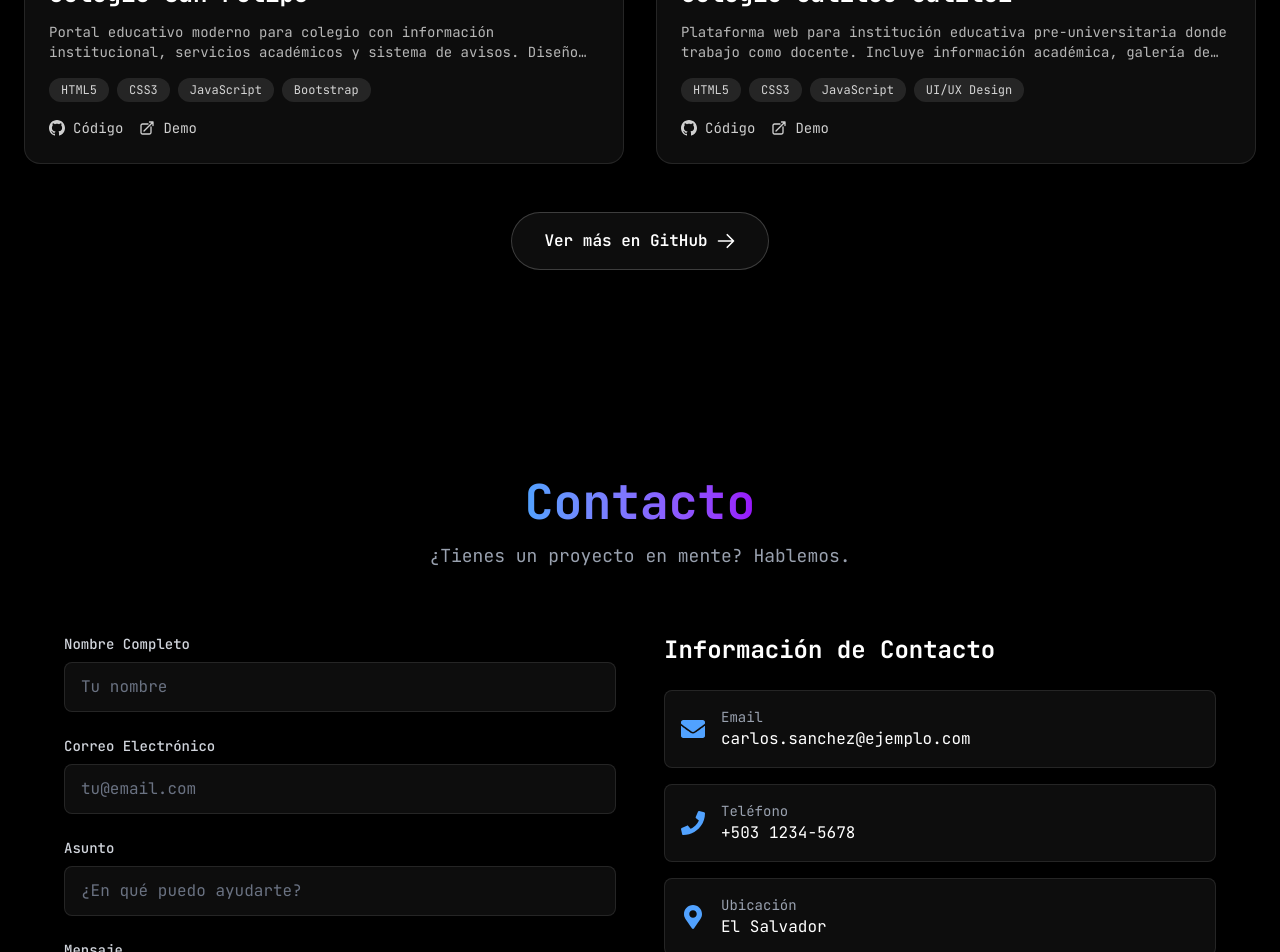
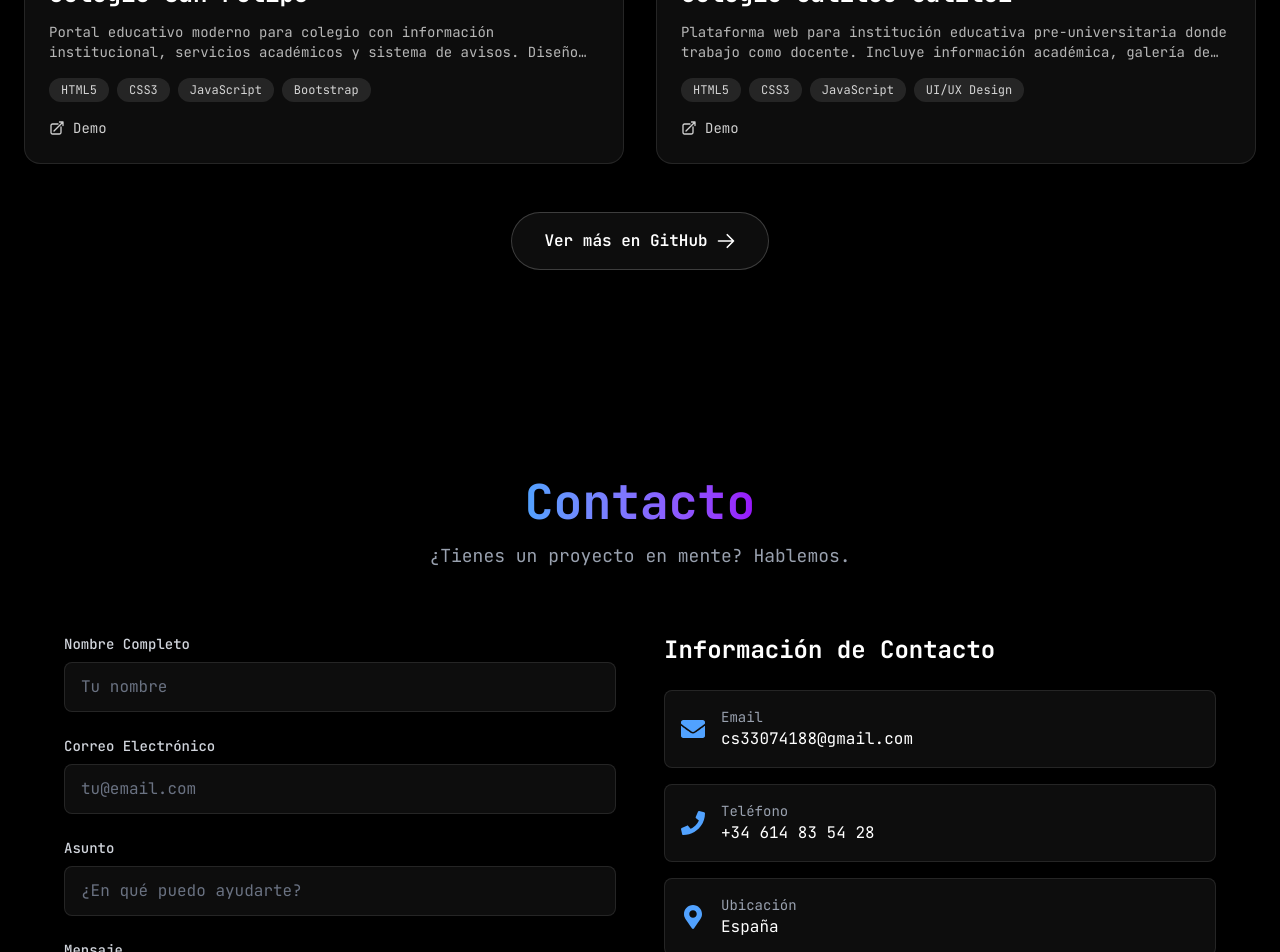
Before and after one commit to Charly-Sanchez/Carlos_Sanchez_Portafolio, a Next.js app: page / in a window 1280 px wide. Shown: the part 3240-4192 px from the top of the page. Built offline with nearby package versions, Linux system fonts and the light colour scheme; no server answers.

Commit message:
Update: Actualizar datos personales y eliminar enlaces GitHub de proyectos

```diff
--- a/components/Contact.tsx
+++ b/components/Contact.tsx
@@ -43,19 +43,19 @@ export default function Contact() {
     {
       icon: FaEnvelope,
       label: 'Email',
-      value: 'carlos.sanchez@ejemplo.com',
-      href: 'mailto:carlos.sanchez@ejemplo.com'
+      value: 'cs33074188@gmail.com',
+      href: 'mailto:cs33074188@gmail.com'
     },
     {
       icon: FaPhone,
       label: 'Teléfono',
-      value: '+503 1234-5678',
-      href: 'tel:+50312345678'
+      value: '+34 614 83 54 28',
+      href: 'tel:+34614835428'
     },
     {
       icon: FaMapMarkerAlt,
       label: 'Ubicación',
-      value: 'El Salvador',
+      value: 'España',
       href: null
     }
   ];
@@ -64,13 +64,13 @@ export default function Contact() {
     {
       icon: FaGithub,
       label: 'GitHub',
-      href: 'https://github.com/tuusuario',
+      href: 'https://github.com/Charly-Sanchez',
       color: 'hover:text-gray-400'
     },
     {
       icon: FaLinkedin,
       label: 'LinkedIn',
-      href: 'https://linkedin.com/in/tuusuario',
+      href: 'https://www.linkedin.com/in/carlos-sánchez-ba5422394',
       color: 'hover:text-blue-400'
     }
   ];
--- a/components/Footer.tsx
+++ b/components/Footer.tsx
@@ -16,12 +16,12 @@ export default function Footer() {
   const socialLinks = [
     {
       icon: FaGithub,
-      href: 'https://github.com/tuusuario',
+      href: 'https://github.com/Charly-Sanchez',
       label: 'GitHub'
     },
     {
       icon: FaLinkedin,
-      href: 'https://linkedin.com/in/tuusuario',
+      href: 'https://www.linkedin.com/in/carlos-sánchez-ba5422394',
       label: 'LinkedIn'
     }
   ];
--- a/components/Projects.tsx
+++ b/components/Projects.tsx
@@ -48,7 +48,6 @@ export default function Projects() {
       description: 'Aplicación educativa interactiva que permite explorar y comprender algoritmos fundamentales con animaciones paso a paso. Incluye el Algoritmo de Euclides para el MCD y el Algoritmo de Dijkstra para encontrar rutas más cortas en grafos.',
       technologies: ['React', 'JavaScript', 'CSS3', 'Animaciones'],
       image: '/projects/algoritmos.png',
-      github: 'https://github.com/tuusuario/visualizador-algoritmos',
       demo: 'https://charly-sanchez.github.io/Dijkstra_Euclides_ProyectUMG/',
       category: 'Web App',
     },
@@ -58,7 +57,6 @@ export default function Projects() {
       description: 'Sitio web completo para restaurante y hotel con sistema de reservaciones online. Diseño atractivo que resalta la gastronomía y servicios. Incluye menú interactivo, galería de fotos y información de contacto.',
       technologies: ['HTML5', 'CSS3', 'JavaScript', 'Responsive Design'],
       image: '/projects/tambor-oasis.png',
-      github: 'https://github.com/tuusuario/tambor-oasis',
       demo: 'https://www.eltamboroasis.com',
       category: 'Web Corporativa',
     },
@@ -68,8 +66,7 @@ export default function Projects() {
       description: 'Portal educativo moderno para colegio con información institucional, servicios académicos y sistema de avisos. Diseño limpio y profesional enfocado en la experiencia del usuario y accesibilidad.',
       technologies: ['HTML5', 'CSS3', 'JavaScript', 'Bootstrap'],
       image: '/projects/colegio-sanfelipe.jpg',
-      github: 'https://github.com/tuusuario/colegio-sanfelipe',
-      demo: 'https://colsanfelipe.es/ ',
+      demo: 'https://colsanfelipe.es/',
       category: 'Web Educativa',
     },
     {
@@ -78,7 +75,6 @@ export default function Projects() {
       description: 'Plataforma web para institución educativa pre-universitaria donde trabajo como docente. Incluye información académica, galería de actividades, y sistema de contacto para futuros estudiantes.',
       technologies: ['HTML5', 'CSS3', 'JavaScript', 'UI/UX Design'],
       image: '/projects/colegio-galilei.jpg',
-      github: 'https://github.com/tuusuario/colegio-galilei',
       demo: 'https://www.colgalileoantigua.edu.gt/index.html',
       category: 'Web Educativa',
     },
@@ -162,26 +158,6 @@ export default function Projects() {
 
                 {/* Links */}
                 <div className="flex gap-4">
-                  {project.github && (
-                    <a
-                      href={project.github}
-                      target="_blank"
-                      rel="noopener noreferrer"
-                      onClick={(e) => e.stopPropagation()}
-                      className="flex items-center gap-2 text-white/80 hover:text-white transition-colors text-sm"
-                    >
-                      <svg
-                        xmlns="http://www.w3.org/2000/svg"
-                        width="16"
-                        height="16"
-                        viewBox="0 0 24 24"
-                        fill="currentColor"
-                      >
-                        <path d="M12 0c-6.626 0-12 5.373-12 12 0 5.302 3.438 9.8 8.207 11.387.599.111.793-.261.793-.577v-2.234c-3.338.726-4.033-1.416-4.033-1.416-.546-1.387-1.333-1.756-1.333-1.756-1.089-.745.083-.729.083-.729 1.205.084 1.839 1.237 1.839 1.237 1.07 1.834 2.807 1.304 3.492.997.107-.775.418-1.305.762-1.604-2.665-.305-5.467-1.334-5.467-5.931 0-1.311.469-2.381 1.236-3.221-.124-.303-.535-1.524.117-3.176 0 0 1.008-.322 3.301 1.23.957-.266 1.983-.399 3.003-.404 1.02.005 2.047.138 3.006.404 2.291-1.552 3.297-1.23 3.297-1.23.653 1.653.242 2.874.118 3.176.77.84 1.235 1.911 1.235 3.221 0 4.609-2.807 5.624-5.479 5.921.43.372.823 1.102.823 2.222v3.293c0 .319.192.694.801.576 4.765-1.589 8.199-6.086 8.199-11.386 0-6.627-5.373-12-12-12z" />
-                      </svg>
-                      Código
-                    </a>
-                  )}
                   {project.demo && (
                     <a
                       href={project.demo}
```
